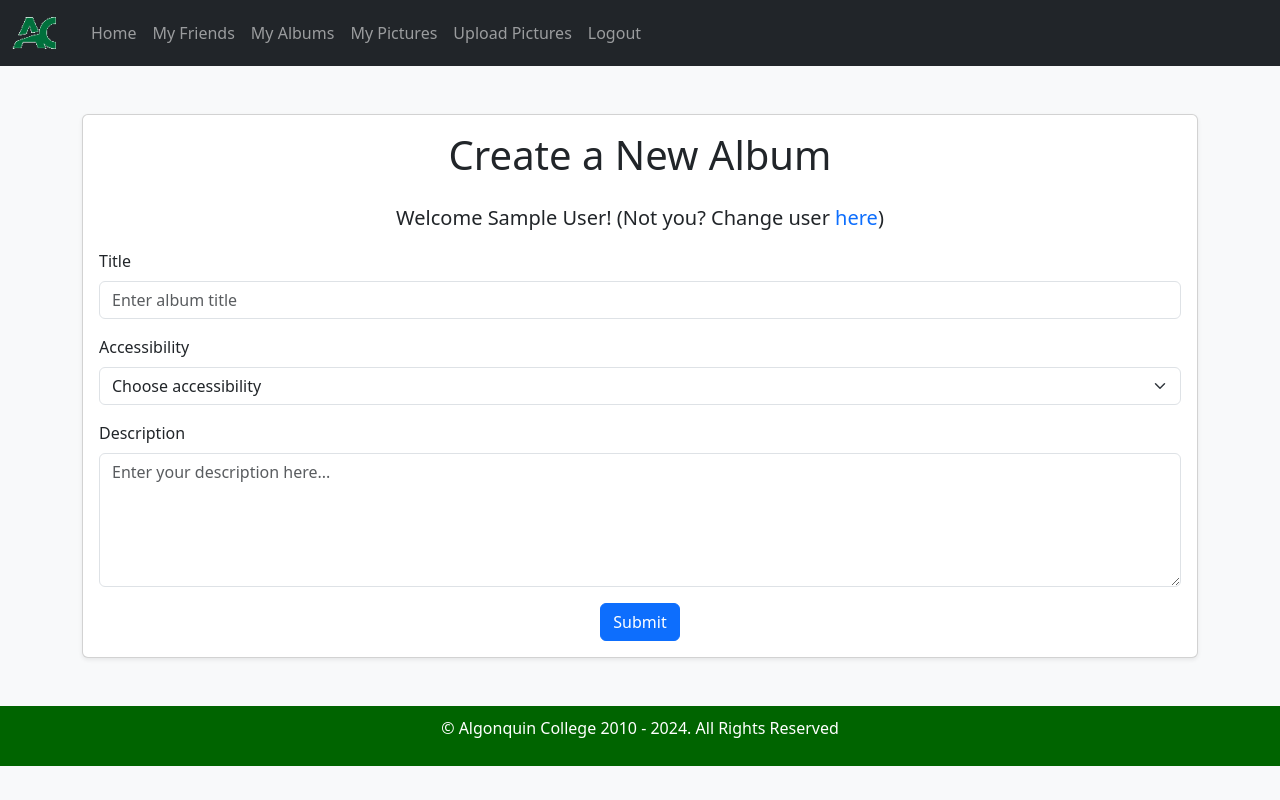
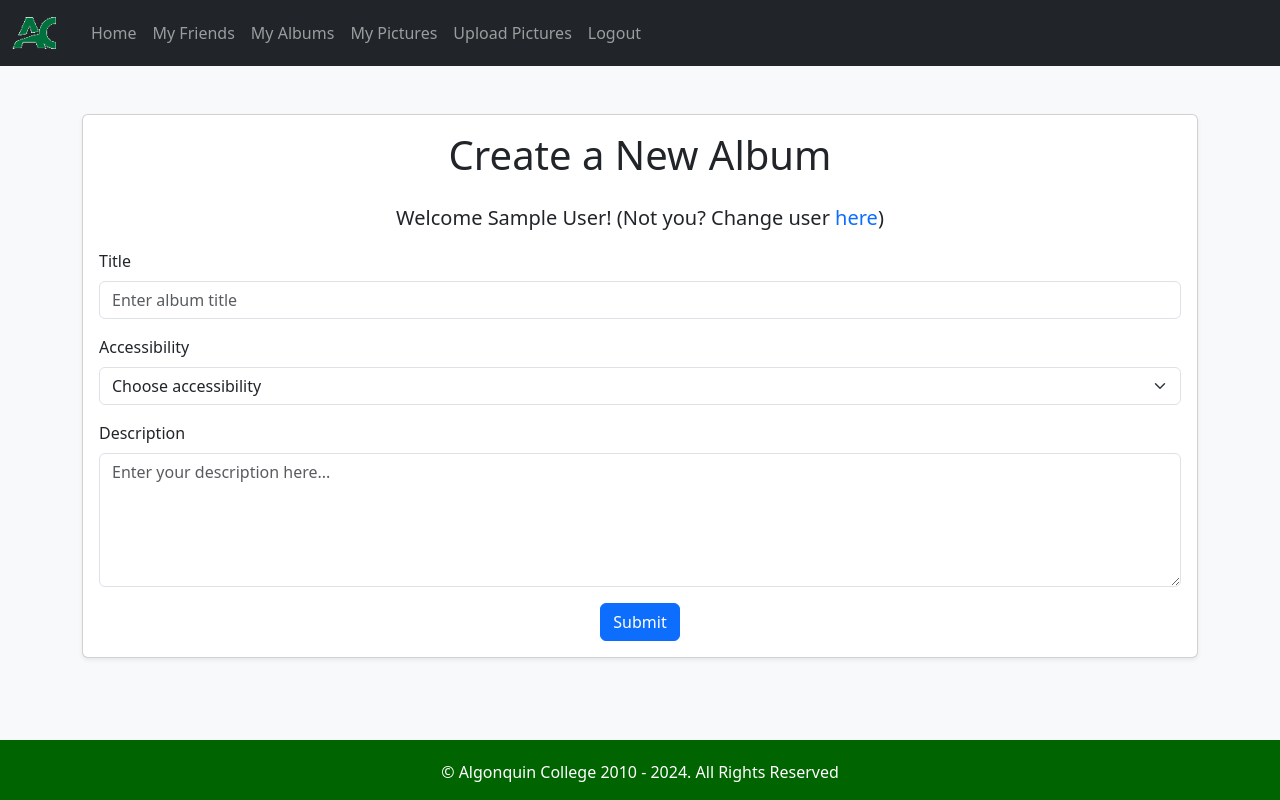
Before and after one commit to lope0216/algonquin-media, a PHP site: page /pages/addAlbum.php in a window 1280 px wide. Run offline with PHP 8.4, Linux system fonts and the light colour scheme; the visitor is signed in with stand-in values (Sample User, id 1); data comes from the database, SQL or seed files in the repository.

Commit message:
all footers centred and updated

```diff
--- a/pages/addAlbum.php
+++ b/pages/addAlbum.php
@@ -35,7 +35,7 @@ if ($_SERVER['REQUEST_METHOD'] === 'POST') {
     <meta name="viewport" content="width=device-width, initial-scale=1">
     <meta charset="UTF-8">
     <link href="https://cdn.jsdelivr.net/npm/bootstrap@5.3.3/dist/css/bootstrap.min.css" rel="stylesheet" integrity="sha384-QWTKZyjpPEjISv5WaRU9OFeRpok6YctnYmDr5pNlyT2bRjXh0JMhjY6hW+ALEwIH" crossorigin="anonymous">
-    <link rel="stylesheet" href="<?= dirname($_SERVER['PHP_SELF']) . '/../public/css/global.css' ?>" />
+    <link rel="stylesheet" href="<?= dirname($_SERVER['PHP_SELF']) . '/../public/css/addAlbum.css' ?>" />
     <title>Algonquin Media</title>
 </head>
 
--- a/nbproject/project.xml
+++ b/public/css/addAlbum.css
@@ -1,9 +1,16 @@
-<?xml version="1.0" encoding="UTF-8"?>
-<project xmlns="http://www.netbeans.org/ns/project/1">
-    <type>org.netbeans.modules.php.project</type>
-    <configuration>
-        <data xmlns="http://www.netbeans.org/ns/php-project/1">
-            <name>algonquin-media</name>
-        </data>
-    </configuration>
-</project>
+html, body {
+    height: 100%;
+    margin: 0;
+    display: flex;
+    flex-direction: column;
+}
+
+.container {
+    flex: 1;
+}
+
+footer {
+    background-color: #f8f9fa;
+    padding: 10px 0;
+    flex-shrink: 0;
+}
--- a/public/css/global.css
+++ b/public/css/global.css
@@ -9,3 +9,8 @@ body {
   grid-template-rows: auto 1fr auto;
   min-height: 100vh;
 }
+/* Add or modify this rule in global.css */
+footer {
+  background-color: #f8f9fa;
+  padding: 10px 0
+}
--- a/public/css/myFriends.css
+++ b/public/css/myFriends.css
@@ -6,8 +6,7 @@
 main {
     flex: 1;
 }
-footer.footer {
+footer {
     background-color: #f8f9fa;
     padding: 10px 0
-
 }
```
Also changed, not shown: public/css/uploadPictures.css (+3 -5 lines).
